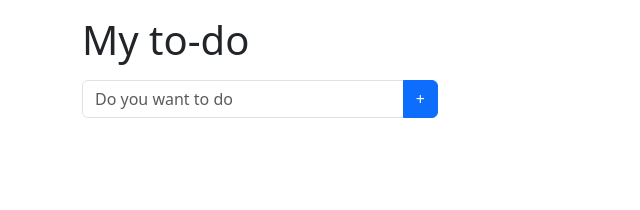
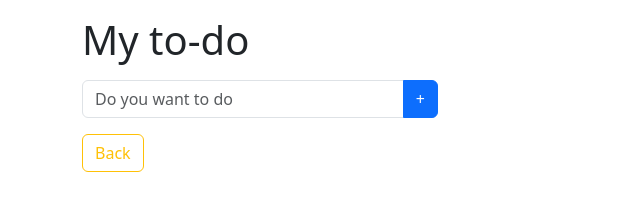
Before and after one commit to pathipat11/pathipat11.github.io, a plain HTML site: page todoapp.html in a window 1280 px wide. Shown: the whole page, without its empty margins (0-640 px from the left). Drawn offline with nearby package versions, Linux system fonts and the light colour scheme.

Commit message:
Update todoapp.html

```diff
--- a/todoapp.html
+++ b/todoapp.html
@@ -39,6 +39,7 @@
     </script>
 
     <div class="container">
+
     <h1 class="my-3">My to-do</h1>
     <div class="row">
         <div class="col col-md-4 col-sm-12">
@@ -60,6 +61,9 @@
             +
             </button>
         </div>
+        <a href="index.html" class="btn btn-outline-warning">
+            Back
+        </a>
         </div>
         <div class="col col-md-8 col-sm-12">
             <ul class="list-group" id="listtodo">
```
Lines whose indentation alone changed are shown as unchanged.
